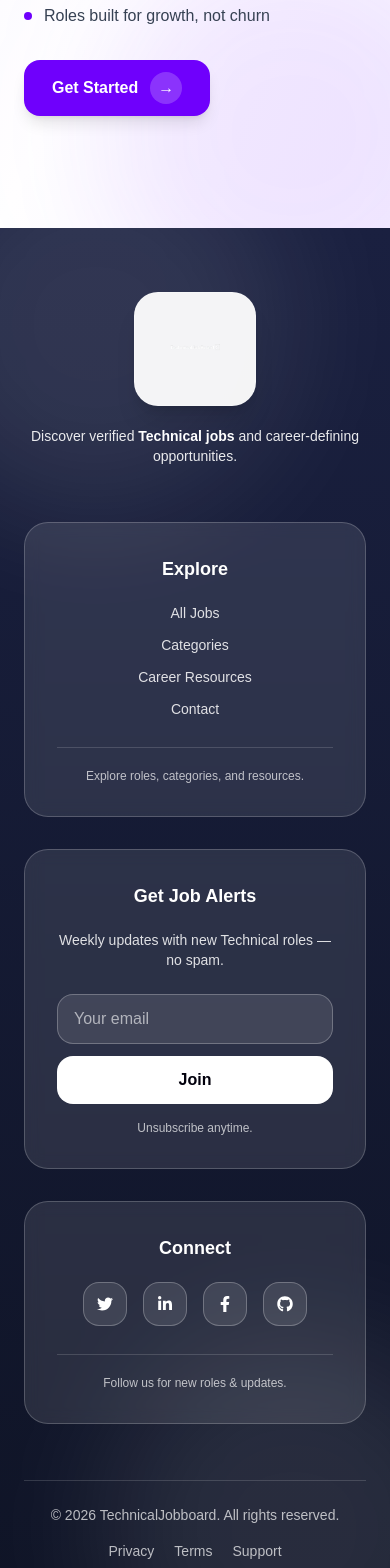
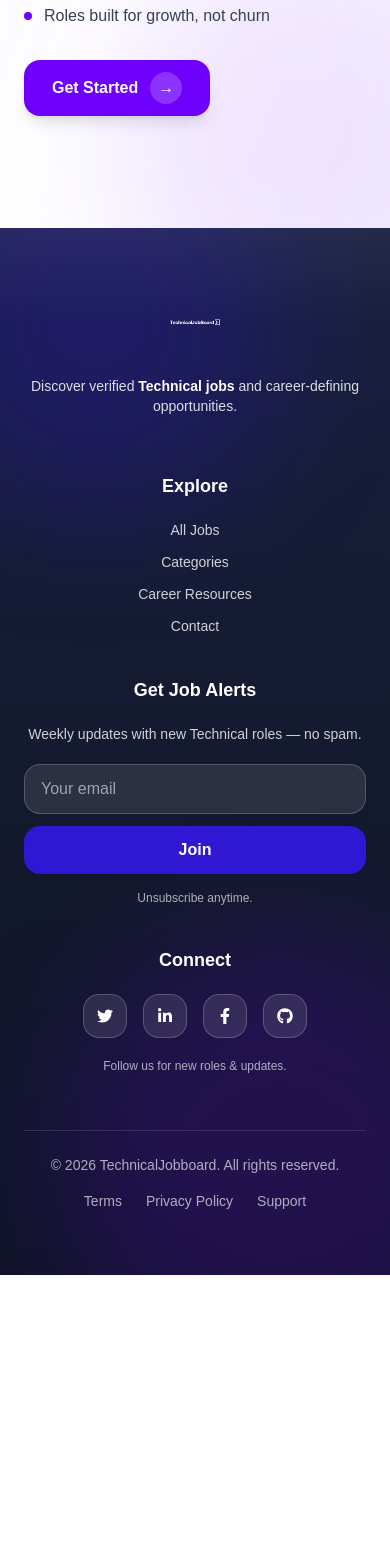
Before and after one commit to adebisidolapo/technicaljobboard, a Next.js app in the folder jobboard/: page / in a window 390 px wide. Shown: the part 7820-9388 px from the top of the page. After the commit the page ends 9095 px from the top, so only its background shows below. Built offline with nearby package versions, Linux system fonts and the light colour scheme.

Commit message:
update ui

```diff
--- a/jobboard/components/Footer.tsx
+++ b/jobboard/components/Footer.tsx
@@ -3,39 +3,40 @@
 import { FaTwitter, FaLinkedinIn, FaFacebookF, FaGithub } from "react-icons/fa";
 
 export default function Footer() {
+  const year = new Date().getFullYear();
+
   return (
-    <footer className="relative overflow-hidden">
-      {/* Background */}
-<div className="relative bg-gradient-to-b from-[#1A2040] to-[#0F1426] text-white">
-        {/* Soft glow accents */}
-        <div className="absolute -top-24 -left-24 w-96 h-96 rounded-full bg-white/10 blur-3xl" />
-        <div className="absolute -bottom-24 -right-24 w-96 h-96 rounded-full bg-white/10 blur-3xl" />
+    <footer className="relative overflow-hidden text-white">
+      {/* Background (navy base + subtle brand purple glow) */}
+      <div className="relative bg-gradient-to-b from-[#1A2040] via-[#141A2F] to-[#0F1426]">
+        {/* Purple brand glow (subtle) */}
+        <div className="pointer-events-none absolute -top-24 -left-24 h-96 w-96 rounded-full bg-[#3017D3]/25 blur-3xl" />
+        <div className="pointer-events-none absolute -bottom-28 -right-28 h-[28rem] w-[28rem] rounded-full bg-[#6F00FC]/18 blur-3xl" />
+        {/* Soft white haze for depth */}
+        <div className="pointer-events-none absolute inset-x-0 top-0 h-24 bg-gradient-to-b from-white/5 to-transparent" />
 
-        <div className="relative max-w-7xl mx-auto px-6 py-16">
-          {/* TOP: Logo + writeup */}
+        <div className="relative mx-auto max-w-7xl px-6 py-16">
+          {/* TOP: Logo + writeup (no white box) */}
           <div className="flex flex-col items-center text-center">
-            <div className="rounded-3xl bg-white/95 text-[#02000D] shadow-xl border border-white/20 px-7 py-6 sm:px-10 sm:py-7">
-              <img
-                src="/logo.png"
-                alt="TechnicalJobboard Logo"
-                className="h-16 sm:h-20 md:h-24 w-auto object-contain mx-auto"
-              />
-            </div>
+            <img
+              src="/logo.png"
+              alt="TechnicalJobboard Logo"
+              className="h-16 sm:h-20 md:h-24 lg:h-28 w-auto object-contain"
+            />
 
-            <p className="mt-5 text-white/90 text-sm sm:text-base max-w-2xl">
+            <p className="mt-5 text-white/85 text-sm sm:text-base max-w-2xl">
               Discover verified{" "}
               <span className="font-semibold text-white">Technical jobs</span>{" "}
               and career-defining opportunities.
             </p>
           </div>
 
-          {/* 3 columns as equal-height cards */}
-          <div className="mt-14 grid grid-cols-1 md:grid-cols-3 gap-8 md:gap-10 items-stretch text-center">
+          {/* 3 columns (NO boxes) */}
+          <div className="mt-14 grid grid-cols-1 md:grid-cols-3 gap-10 md:gap-12 text-center">
             {/* Explore */}
-            <div className="h-full rounded-3xl bg-white/10 border border-white/20 backdrop-blur p-8 flex flex-col">
+            <div className="flex flex-col items-center">
               <h3 className="font-semibold text-lg mb-5">Explore</h3>
-
-              <ul className="space-y-3 text-white/85 text-sm flex-1">
+              <ul className="space-y-3 text-white/80 text-sm">
                 <li className="hover:text-white transition cursor-pointer">
                   All Jobs
                 </li>
@@ -49,44 +50,37 @@ export default function Footer() {
                   Contact
                 </li>
               </ul>
-
-              <div className="mt-7 h-px bg-white/15" />
-              <p className="mt-5 text-xs text-white/70">
-                Explore roles, categories, and resources.
-              </p>
             </div>
 
             {/* Newsletter */}
-            <div className="h-full rounded-3xl bg-white/10 border border-white/20 backdrop-blur p-8 flex flex-col">
+            <div className="flex flex-col items-center">
               <h3 className="font-semibold text-lg mb-5">Get Job Alerts</h3>
-
-              <p className="text-white/85 text-sm mb-6 flex-1">
+              <p className="text-white/80 text-sm mb-5 max-w-sm">
                 Weekly updates with new Technical roles — no spam.
               </p>
 
-              <div className="flex flex-col gap-3">
+              <div className="w-full max-w-sm flex flex-col sm:flex-row gap-3">
                 <input
                   type="email"
                   placeholder="Your email"
-                  className="w-full px-4 py-3 rounded-2xl bg-white/10 border border-white/25
-                             text-white placeholder:text-white/60 outline-none
-                             focus:ring-2 focus:ring-white/40"
+                  className="w-full px-4 py-3 rounded-2xl bg-white/10 border border-white/20
+                             text-white placeholder:text-white/55 outline-none
+                             focus:ring-2 focus:ring-[#3017D3]/60"
                 />
-                <button className="w-full bg-white text-[#02000D] px-6 py-3 rounded-2xl font-semibold hover:bg-white/90 transition">
+                <button className="w-full sm:w-auto px-6 py-3 rounded-2xl font-semibold transition
+                                   bg-[#3017D3] hover:bg-[#2a12c0] text-white shadow-sm">
                   Join
                 </button>
               </div>
 
-              <p className="mt-4 text-xs text-white/70">
-                Unsubscribe anytime.
-              </p>
+              <p className="mt-4 text-xs text-white/65">Unsubscribe anytime.</p>
             </div>
 
             {/* Connect */}
-            <div className="h-full rounded-3xl bg-white/10 border border-white/20 backdrop-blur p-8 flex flex-col">
+            <div className="flex flex-col items-center">
               <h3 className="font-semibold text-lg mb-5">Connect</h3>
 
-              <div className="flex justify-center gap-4 flex-1">
+              <div className="flex justify-center gap-4">
                 {[
                   { Icon: FaTwitter, label: "Twitter" },
                   { Icon: FaLinkedinIn, label: "LinkedIn" },
@@ -97,36 +91,33 @@ export default function Footer() {
                     key={label}
                     href="#"
                     aria-label={label}
-                    className="h-11 w-11 rounded-2xl bg-white/10 border border-white/25
-                               flex items-center justify-center hover:bg-white/20 transition"
+                    className="h-11 w-11 rounded-2xl bg-white/10 border border-white/20
+                               flex items-center justify-center hover:bg-white/15 transition"
                   >
                     <Icon />
                   </a>
                 ))}
               </div>
 
-              <div className="mt-7 h-px bg-white/15" />
-              <p className="mt-5 text-xs text-white/70">
+              <p className="mt-5 text-xs text-white/65">
                 Follow us for new roles & updates.
               </p>
             </div>
           </div>
 
           {/* Divider */}
-          <div className="mt-14 h-px bg-white/15" />
+          <div className="mt-14 h-px bg-white/12" />
 
           {/* Bottom */}
-          <div className="mt-6 flex flex-col md:flex-row items-center justify-between gap-4 text-white/70 text-sm">
-            <p>
-              © {new Date().getFullYear()} TechnicalJobboard. All rights reserved.
-            </p>
+          <div className="mt-6 flex flex-col md:flex-row items-center justify-between gap-4 text-white/65 text-sm">
+            <p>© {year} TechnicalJobboard. All rights reserved.</p>
 
-            <div className="flex gap-5">
+            <div className="flex gap-6">
               <span className="hover:text-white transition cursor-pointer">
-                Privacy
+                Terms
               </span>
               <span className="hover:text-white transition cursor-pointer">
-                Terms
+                Privacy Policy
               </span>
               <span className="hover:text-white transition cursor-pointer">
                 Support
```
